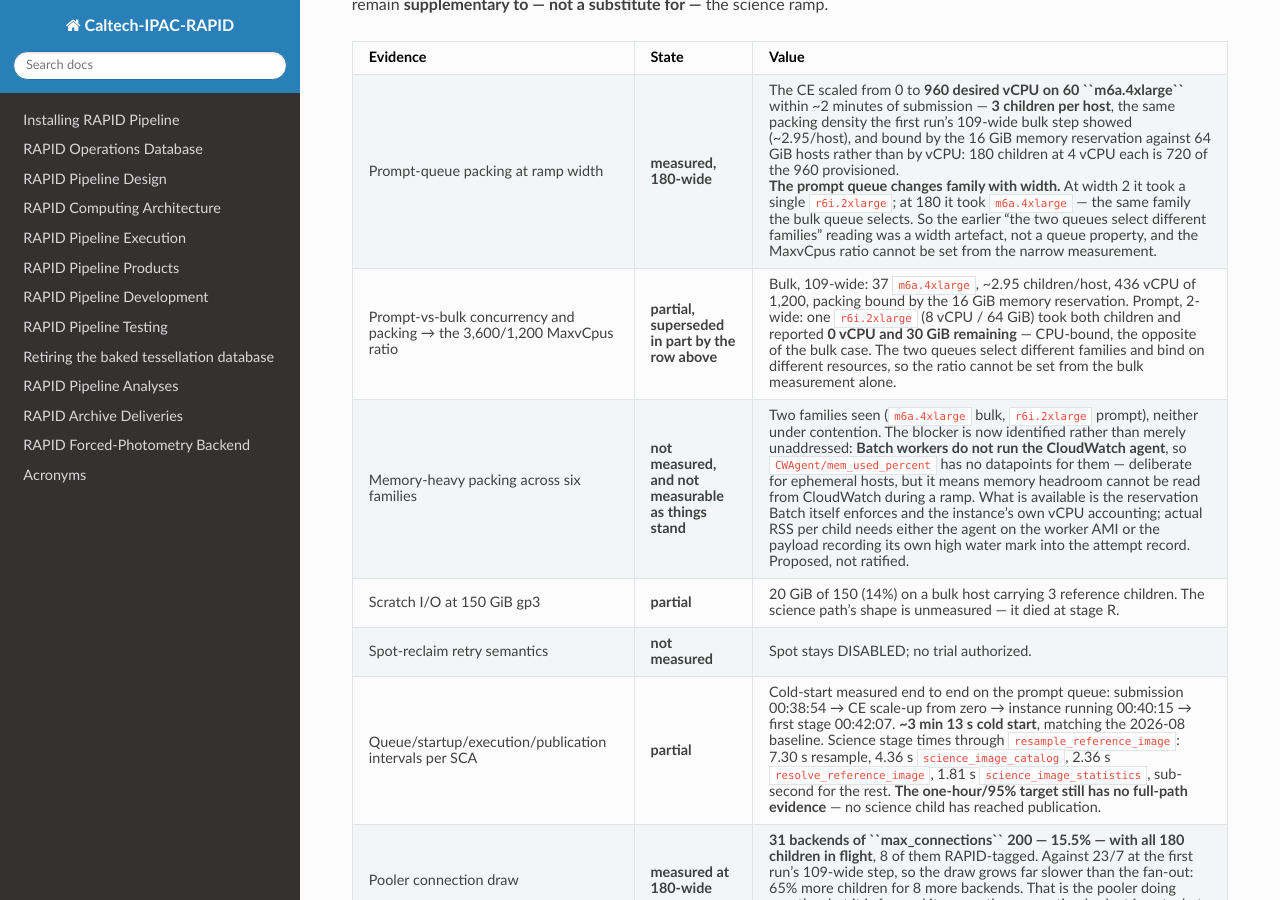
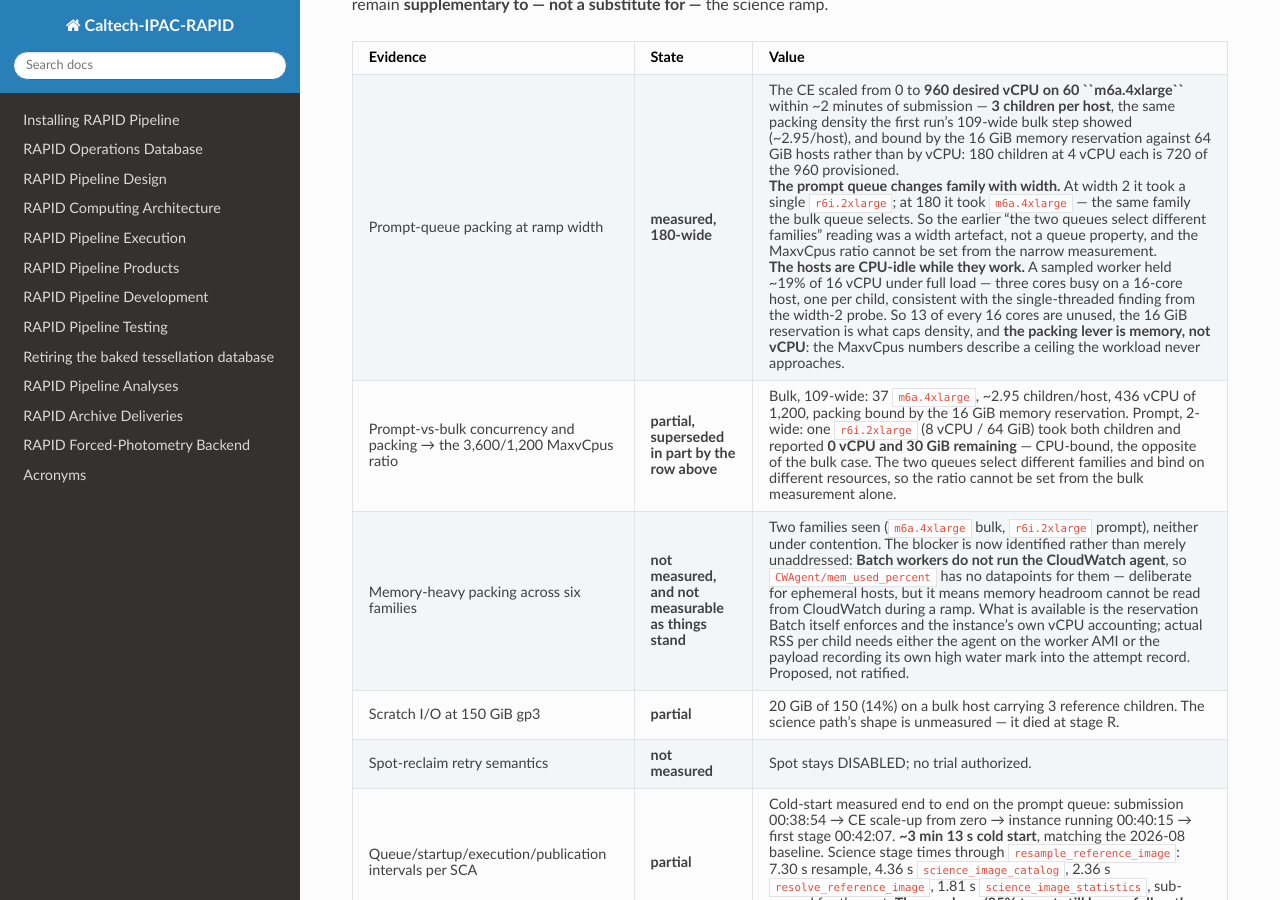
Before and after one commit to Caltech-IPAC/rapid, a Sphinx documentation site: the page built from docs/source/dev/q9_fix_round.rst, in a window 1280 px wide and 900 px high, scrolled down 4220 px. Built offline with Sphinx 7.4.7 and the Read the Docs theme 3.1.0, drawn with Linux system fonts in a browser that asks for light colours.

Commit message:
docs: the hosts are CPU-idle while they work, so the packing lever is memory
A sampled worker under full 180-wide load held ~19% of 16 vCPU — three
cores busy on a sixteen-core host, one per child, matching the
single-threaded finding from the width-2 probe.

Thirteen of every sixteen cores are unused. The 16 GiB reservation is
what caps density at three children per host, which means the MaxvCpus
numbers the ramp was meant to inform describe a ceiling this workload
never approaches, and the real packing lever is the memory reservation.

Co-Authored-By: Claude Opus 5 <noreply@anthropic.com>
Claude-Session: https://claude.ai/code/session_0171Nyu9f4jFHak4w8HopTAL

```diff
--- a/docs/source/dev/q9_fix_round.rst
+++ b/docs/source/dev/q9_fix_round.rst
@@ -296,6 +296,14 @@ measurements are the first run's, carried forward, and remain
        select different families" reading was a width artefact, not a
        queue property, and the MaxvCpus ratio cannot be set from the
        narrow measurement.
+
+       **The hosts are CPU-idle while they work.** A sampled worker held
+       ~19% of 16 vCPU under full load — three cores busy on a 16-core
+       host, one per child, consistent with the single-threaded finding
+       from the width-2 probe. So 13 of every 16 cores are unused, the
+       16 GiB reservation is what caps density, and **the packing lever
+       is memory, not vCPU**: the MaxvCpus numbers describe a ceiling the
+       workload never approaches.
    * - Prompt-vs-bulk concurrency and packing → the 3,600/1,200 MaxvCpus ratio
      - **partial, superseded in part by the row above**
      - Bulk, 109-wide: 37 ``m6a.4xlarge``, ~2.95 children/host, 436 vCPU
```
